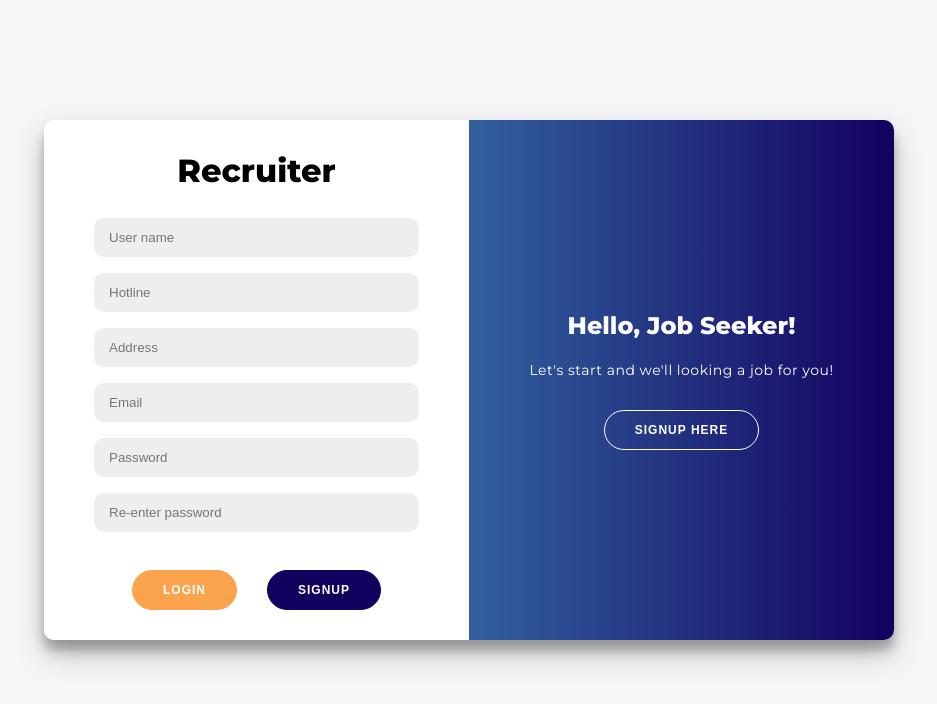
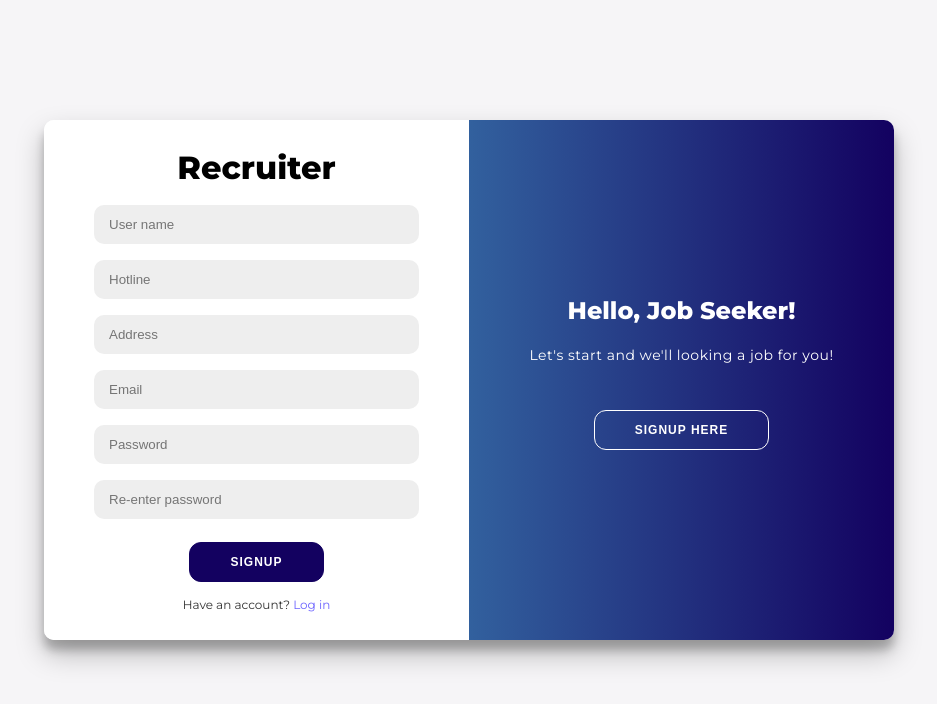
Before and after one commit to Oriz1206/JobFinder-Web, a React (Create React App) app in the folder client/: page /signup in a window 1280 px wide. Shown: the top 704 px of the page, without its empty margins (171-1108 px from the left). Built offline with nearby package versions, Linux system fonts and the light colour scheme.

Commit message:
sửa giao diện + bug verify

```diff
--- a/client/src/Assets/Page/UserAuth/Components.js
+++ b/client/src/Assets/Page/UserAuth/Components.js
@@ -53,7 +53,7 @@ export const Form = styled.form`
 
 export const Title = styled.h1`
     font-weight: bold;
-    margin: 0;
+    margin: 0 0 10px;
 `;
 
 export const Title2 = styled.h2`
@@ -72,14 +72,15 @@ export const Input = styled.input`
 
 
 export const LoginButton = styled.button`
-    border-radius: 20px;
+    border-radius: 12px;
     border: 1px solid #FCA34D;
     background-color: #FCA34D;
     color: #ffffff;
     font-size: 12px;
     font-weight: bold;
-    padding: 12px 30px;
+    padding: 12px 44px;
     letter-spacing: 1px;
+    margin: 15px 0 15px;
     text-transform: uppercase;
     transition: transform 80ms ease-in;
     &:active{
@@ -91,14 +92,15 @@ export const LoginButton = styled.button`
 `;
 
 export const SignUpButton = styled.button`
-    border-radius: 20px;
+    border-radius: 12px;
     border: 1px solid #130160;
     background-color: #130160;
     color: #ffffff;
     font-size: 12px;
     font-weight: bold;
-    padding: 12px 30px;
+    padding: 12px 40px;
     letter-spacing: 1px;
+    margin: 15px 0 15px;
     text-transform: uppercase;
     transition: transform 80ms ease-in;
     &:active{
@@ -121,10 +123,19 @@ export const LoginGhostButton = styled(LoginButton)`
 
 export const Anchor = styled.a`
     color: #333;
-    font-size: 14px;
+    font-size: 12px;
     text-decoration: none;
-    margin: 15px 0;
+    align-self: flex-end;
+    span {
+        color: #6c63ff;
+        cursor: pointer;
+        &:hover {
+            text-decoration: underline;
+        }
+    }
 `;
+
+
 export const OverlayContainer = styled.div`
     position: absolute;
     top: 0;
@@ -206,7 +217,7 @@ export const Paragraph = styled.p`
     margin: 20px 0 30px
 `;
 
-export const submit = styled.div`
+export const SideBySide = styled.div`
     display: flex;
     width: 100%;
     justify-content: center;
--- a/client/src/Assets/Page/UserAuth/Login.js
+++ b/client/src/Assets/Page/UserAuth/Login.js
@@ -2,7 +2,7 @@ import React, { useState, useEffect } from "react";
 import './style.css'
 import * as Components from './Components';
 import { useNavigate } from "react-router-dom";
-import { useRole } from './Role';
+import { useRole, useCurrentRole } from './Role';
 import { auth } from '../../../Firebase'
 import { signInWithEmailAndPassword } from "firebase/auth";
 import { validate, handleInputValidation } from './validation';
@@ -10,6 +10,7 @@ import { validate, handleInputValidation } from './validation';
 
 
 function Login () {
+    const currentRole = useCurrentRole();
     const { role, toggleRole } = useRole();
     const navigate = useNavigate();
     const [values, setValues] = useState({
@@ -62,15 +63,13 @@ function Login () {
         <Components.Container>
             <Components.SeekerContainer ChangeRole={role}>
                 <Components.Form onSubmit={login}>
-                    <Components.Paragraph>
                     <Components.Title>Job seeker</Components.Title>
-                    </Components.Paragraph>
                     <Components.Input
                             type="email"
                             placeholder="Email"
                             value={values.email}
                             onChange={handleChange}
-                            onInvalid={(e) => handleInputValidation(e, values)}
+                            onInvalid={(e) => handleInputValidation("login", e, values)}
                             required
                             name="email"
                         />
@@ -79,30 +78,27 @@ function Login () {
                             placeholder="Password"
                             value={values.password}
                             onChange={handleChange}
-                            onInvalid={(e) => handleInputValidation(e, values)}
+                            onInvalid={(e) => handleInputValidation("login", e, values)}
                             required
                             name="password"
                         />
                     <Components.Anchor href='#'>Forgot your password?</Components.Anchor>
-
-                    <Components.submit>
-                        <Components.SignUpButton onClick={ClickSign}>SignUp</Components.SignUpButton>
                     <Components.LoginButton type="submit">Login</Components.LoginButton>
-                    </Components.submit>
+                    <Components.SideBySide>
+                        <Components.Anchor href='#'>Don't have an account? <span onClick={ClickSign}>Sign up</span></Components.Anchor>
+                    </Components.SideBySide>
                 </Components.Form>
             </Components.SeekerContainer>
 
             <Components.RecruiterContainer ChangeRole={role}>
                 <Components.Form onSubmit={login}>
-                    <Components.Paragraph>
                     <Components.Title>Recruiter</Components.Title>
-                    </Components.Paragraph>
                     <Components.Input
                             type="email"
                             placeholder="Email"
                             value={values.email}
                             onChange={handleChange}
-                            onInvalid={(e) => handleInputValidation(e, values)}
+                            onInvalid={(e) => handleInputValidation("login", e, values)}
                             required
                             name="email"
                         />
@@ -111,15 +107,15 @@ function Login () {
                             placeholder="Password"
                             value={values.password}
                             onChange={handleChange}
-                            onInvalid={(e) => handleInputValidation(e, values)}
+                            onInvalid={(e) => handleInputValidation("login", e, values)}
                             required
                             name="password"
                         />
                     <Components.Anchor href='#'>Forgot your password?</Components.Anchor>
-                    <Components.submit>
-                        <Components.SignUpButton onClick={ClickSign}>SignUp</Components.SignUpButton>
                     <Components.LoginButton type="submit">Login</Components.LoginButton>
-                    </Components.submit>
+                    <Components.SideBySide>
+                        <Components.Anchor href='#'>Don't have an account? <span onClick={ClickSign}>Sign up</span></Components.Anchor>
+                    </Components.SideBySide>
                 </Components.Form>
             </Components.RecruiterContainer>
 
--- a/client/src/Assets/Page/UserAuth/Signup.js
+++ b/client/src/Assets/Page/UserAuth/Signup.js
@@ -39,6 +39,8 @@ function SignUp() {
         handleInputValidation("signup", e, { ...values, [name]: value });
     };
 
+
+
     const signup = (e) => {
         e.preventDefault();
         const validationErrors = validate("signup", values);
@@ -67,13 +69,12 @@ function SignUp() {
             <Components.SeekerContainer ChangeRole={role}>
                 <Components.Form onSubmit={signup}>
                     <Components.Title>Job seeker</Components.Title>
-                    <Components.Paragraph>
-                        <Components.Input
+                    <Components.Input
                             type="text"
                             placeholder="User name"
                             value={values.username}
                             onChange={handleChange}
-                            onInvalid={(e) => handleInputValidation(e, values)}
+                            onInvalid={(e) => handleInputValidation("signup", e, values)}
                             required
                             name="username"
                         />
@@ -82,7 +83,7 @@ function SignUp() {
                             placeholder="Phone number"
                             value={values.phone}
                             onChange={handleChange}
-                            onInvalid={(e) => handleInputValidation(e, values)}
+                            onInvalid={(e) => handleInputValidation("signup", e, values)}
                             required
                             name="phone"
                         />
@@ -91,7 +92,7 @@ function SignUp() {
                             placeholder="Address"
                             value={values.address}
                             onChange={handleChange}
-                            onInvalid={(e) => handleInputValidation(e, values)}
+                            onInvalid={(e) => handleInputValidation("signup", e, values)}
                             required
                             name="address"
                         />
@@ -100,7 +101,7 @@ function SignUp() {
                             placeholder="Email"
                             value={values.email}
                             onChange={handleChange}
-                            onInvalid={(e) => handleInputValidation(e, values)}
+                            onInvalid={(e) => handleInputValidation("signup", e, values)}
                             required
                             name="email"
                         />
@@ -109,7 +110,7 @@ function SignUp() {
                             placeholder="Password"
                             value={values.password}
                             onChange={handleChange}
-                            onInvalid={(e) => handleInputValidation(e, values)}
+                            onInvalid={(e) => handleInputValidation("signup", e, values)}
                             required
                             name="password"
                         />
@@ -118,28 +119,26 @@ function SignUp() {
                             placeholder="Re-enter password"
                             value={values.rePassword}
                             onChange={handleChange}
-                            onInvalid={(e) => handleInputValidation(e, values)}
+                            onInvalid={(e) => handleInputValidation("signup", e, values)}
                             required
                             name="rePassword"
                         />
-                    </Components.Paragraph>
-                    <Components.submit>
-                        <Components.LoginButton onClick={ClickSign}>Login</Components.LoginButton>
-                        <Components.SignUpButton type="submit">SignUp</Components.SignUpButton>
-                    </Components.submit>
+                    <Components.SignUpButton type="submit">SignUp</Components.SignUpButton>
+                    <Components.SideBySide>
+                        <Components.Anchor href='#'>Have an account? <span onClick={ClickSign}>Log in</span></Components.Anchor>
+                    </Components.SideBySide>
                 </Components.Form>
             </Components.SeekerContainer>
 
             <Components.RecruiterContainer ChangeRole={role}>
                 <Components.Form onSubmit={signup}>
                     <Components.Title>Recruiter</Components.Title>
-                    <Components.Paragraph>
-                        <Components.Input
+                    <Components.Input
                             type="text"
                             placeholder="User name"
                             value={values.username}
                             onChange={handleChange}
-                            onInvalid={(e) => handleInputValidation(e, values)}
+                            onInvalid={(e) => handleInputValidation("signup", e, values)}
                             required
                             name="username"
                         />
@@ -148,7 +147,7 @@ function SignUp() {
                             placeholder="Hotline"
                             value={values.phone}
                             onChange={handleChange}
-                            onInvalid={(e) => handleInputValidation(e, values)}
+                            onInvalid={(e) => handleInputValidation("signup", e, values)}
                             required
                             name="phone"
                         />
@@ -157,7 +156,7 @@ function SignUp() {
                             placeholder="Address"
                             value={values.address}
                             onChange={handleChange}
-                            onInvalid={(e) => handleInputValidation(e, values)}
+                            onInvalid={(e) => handleInputValidation("signup", e, values)}
                             required
                             name="address"
                         />
@@ -166,7 +165,7 @@ function SignUp() {
                             placeholder="Email"
                             value={values.email}
                             onChange={handleChange}
-                            onInvalid={(e) => handleInputValidation(e, values)}
+                            onInvalid={(e) => handleInputValidation("signup", e, values)}
                             required
                             name="email"
                         />
@@ -175,7 +174,7 @@ function SignUp() {
                             placeholder="Password"
                             value={values.password}
                             onChange={handleChange}
-                            onInvalid={(e) => handleInputValidation(e, values)}
+                            onInvalid={(e) => handleInputValidation("signup", e, values)}
                             required
                             name="password"
                         />
@@ -184,15 +183,14 @@ function SignUp() {
                             placeholder="Re-enter password"
                             value={values.rePassword}
                             onChange={handleChange}
-                            onInvalid={(e) => handleInputValidation(e, values)}
+                            onInvalid={(e) => handleInputValidation("signup", e, values)}
                             required
                             name="rePassword"
                         />
-                    </Components.Paragraph>
-                    <Components.submit>
-                        <Components.LoginButton onClick={ClickSign}>Login</Components.LoginButton>
-                        <Components.SignUpButton type="submit">SignUp</Components.SignUpButton>
-                    </Components.submit>
+                    <Components.SignUpButton type="submit">SignUp</Components.SignUpButton>
+                    <Components.SideBySide>
+                        <Components.Anchor href='#'>Have an account? <span onClick={ClickSign}>Log in</span></Components.Anchor>
+                    </Components.SideBySide>
                 </Components.Form>
             </Components.RecruiterContainer>
 
```
Lines whose indentation alone changed are shown as unchanged.
